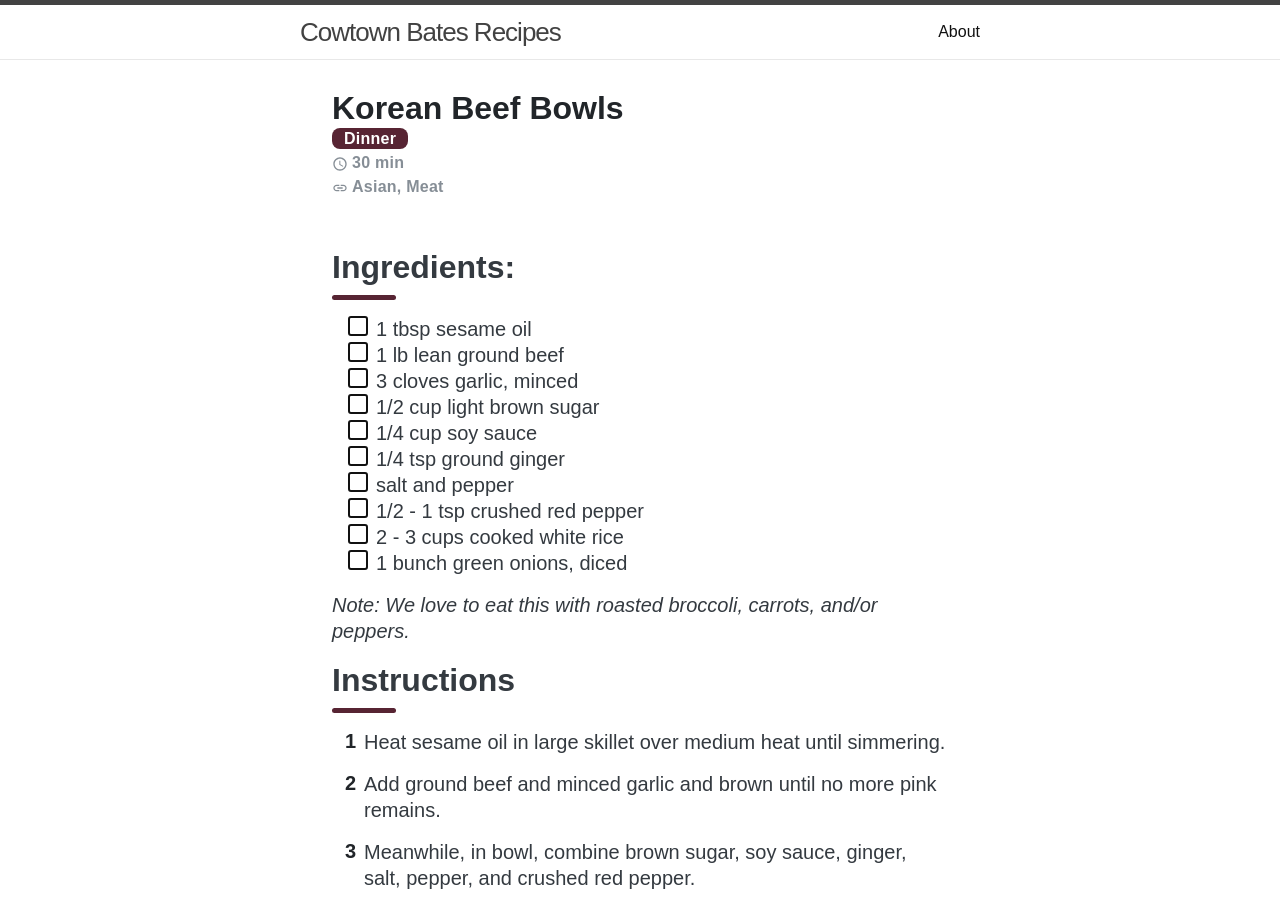
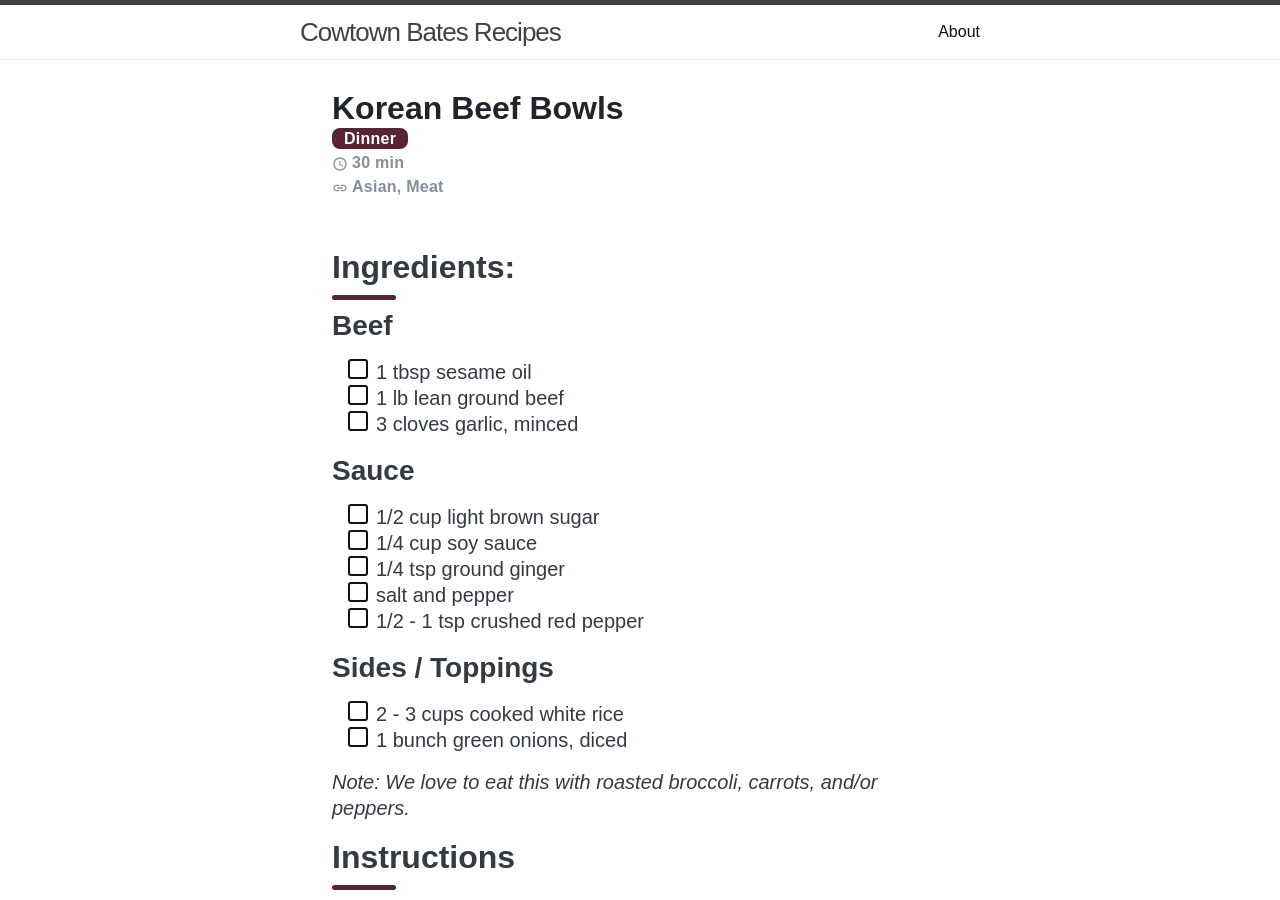
Before and after one commit to sfb1996/cookbook, a Jekyll site: the page built from _recipes/dinners/korean-beef-bowls.md, in a window 1280 px wide and 900 px high. Built offline with Jekyll 4.4.1, drawn with Linux system fonts in a browser that asks for light colours.

Commit message:
spit korean beef bowl ingredients into sections

```diff
--- a/_recipes/dinners/korean-beef-bowls.md
+++ b/_recipes/dinners/korean-beef-bowls.md
@@ -8,14 +8,19 @@ tags: [meat, 'Asian']
 ---
 
 # Ingredients:
+## Beef
 - [ ] 1 tbsp sesame oil
 - [ ] 1 lb lean ground beef
 - [ ] 3 cloves garlic, minced
+
+## Sauce
 - [ ] 1/2 cup light brown sugar
 - [ ] 1/4 cup soy sauce
 - [ ] 1/4 tsp ground ginger
 - [ ] salt and pepper
 - [ ] 1/2 - 1 tsp crushed red pepper
+
+## Sides / Toppings
 - [ ] 2 - 3 cups cooked white rice
 - [ ] 1 bunch green onions, diced
 
```
